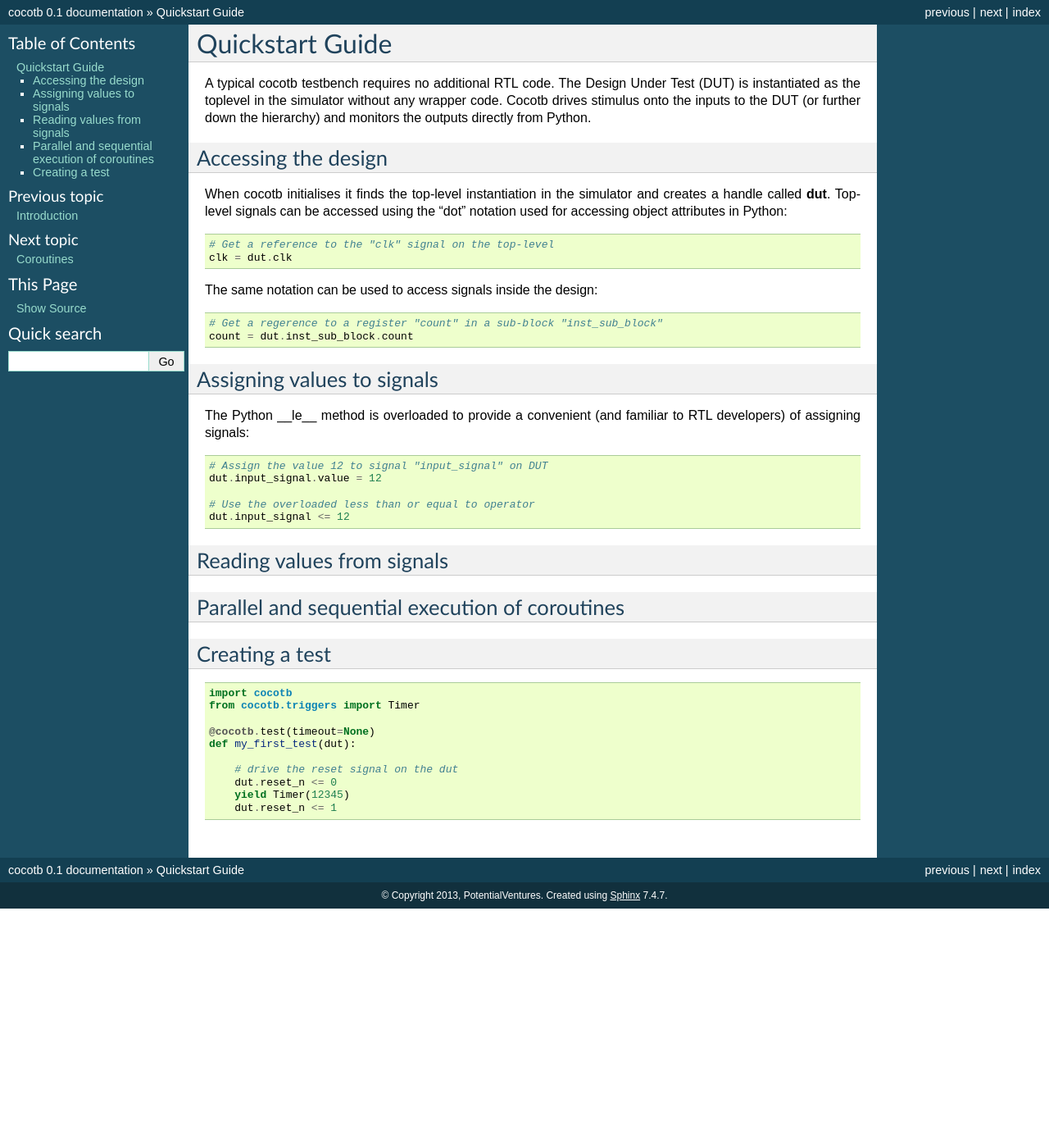
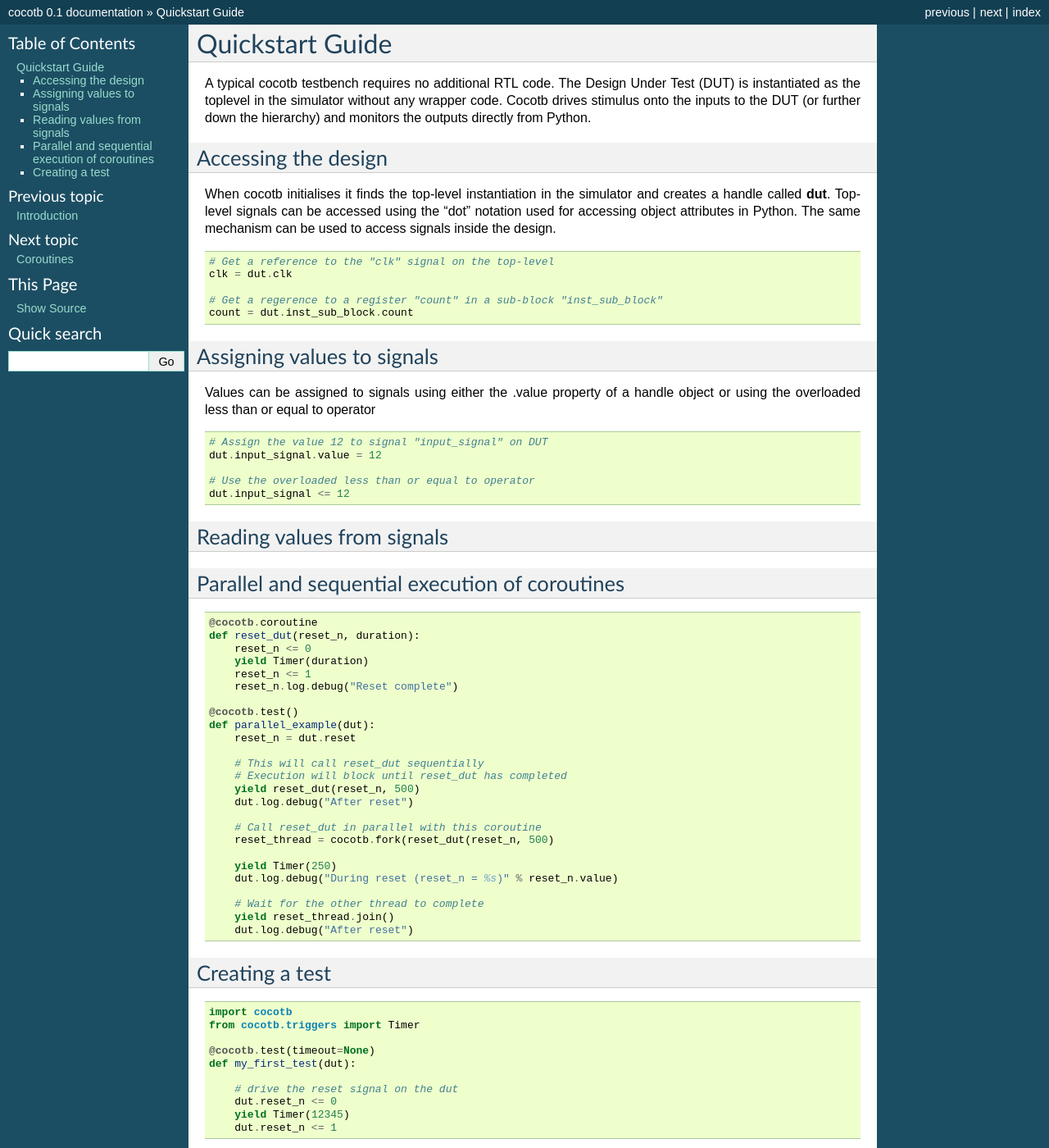
Before and after one commit to bushbecky/cocotb-bus, a Sphinx documentation site: the page built from documentation/source/quickstart.rst, in a window 1280 px wide and 1400 px high. Shown: the whole window at 82% size. Built offline with Sphinx 7.4.7, drawn with Linux system fonts in a browser that asks for light colours; formulas are drawn with MathJax 3; pages that are not in the unit, such as notebooks, are missing from menus.

Commit message:
Update quickstart.rst

```diff
--- a/documentation/source/quickstart.rst
+++ b/documentation/source/quickstart.rst
@@ -11,25 +11,22 @@
 --------------------
 
 When cocotb initialises it finds the top-level instantiation in the simulator and creates a handle called **dut**.
-Top-level signals can be accessed using the "dot" notation used for accessing object attributes in Python:
+Top-level signals can be accessed using the "dot" notation used for accessing object attributes in Python.
+The same mechanism can be used to access signals inside the design.
 
 .. code-block:: python
 
     # Get a reference to the "clk" signal on the top-level
     clk = dut.clk
 
-The same notation can be used to access signals inside the design:
-
-.. code-block:: python
-
-   # Get a regerence to a register "count" in a sub-block "inst_sub_block"
-   count = dut.inst_sub_block.count
+    # Get a regerence to a register "count" in a sub-block "inst_sub_block"
+    count = dut.inst_sub_block.count
 
 
 Assigning values to signals
 ---------------------------
 
-The Python __le__ method is overloaded to provide a convenient (and familiar to RTL developers) of assigning signals:
+Values can be assigned to signals using either the .value property of a handle object or using the overloaded less than or equal to operator
 
 .. code-block:: python
 
@@ -48,6 +45,33 @@
 Parallel and sequential execution of coroutines
 -----------------------------------------------
 
+.. code-block:: python
+
+    @cocotb.coroutine
+    def reset_dut(reset_n, duration):
+        reset_n <= 0
+        yield Timer(duration)
+        reset_n <= 1
+        reset_n.log.debug("Reset complete")
+
+    @cocotb.test()
+    def parallel_example(dut):
+        reset_n = dut.reset
+
+        # This will call reset_dut sequentially
+        # Execution will block until reset_dut has completed
+        yield reset_dut(reset_n, 500)
+        dut.log.debug("After reset")
+
+        # Call reset_dut in parallel with this coroutine
+        reset_thread = cocotb.fork(reset_dut(reset_n, 500)
+
+        yield Timer(250)
+        dut.log.debug("During reset (reset_n = %s)" % reset_n.value)
+
+        # Wait for the other thread to complete
+        yield reset_thread.join()
+        dut.log.debug("After reset")
 
 
 Creating a test
```
